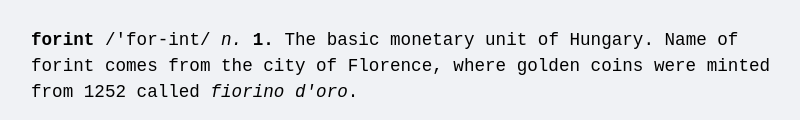
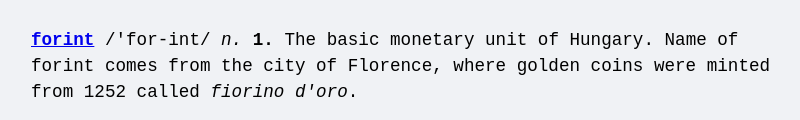
Before and after one commit to gergelyhornyak/basic-web-app, a website: page index.html in a window 1280 px wide. Shown: the part 325-445 px from the top of the page, without its empty margins (229-1029 px from the left). Drawn offline with Linux system fonts and the light colour scheme.

Commit message:
Update index.html

```diff
--- a/index.html
+++ b/index.html
@@ -22,7 +22,7 @@
         situation plummeting, someone's health worsening rapidly, or a politician's popularity dropping.
     </div>
     <div class="dictionary-entry">
-        <strong>forint</strong> /'for-int/ <i>n.</i> <strong>1.</strong> The basic monetary unit of Hungary.
+        <strong><a href="https://g.co/finance/HUF-EUR?window=MAX">forint</a></strong> /'for-int/ <i>n.</i> <strong>1.</strong> The basic monetary unit of Hungary.
         Name of forint comes from the city of Florence, where golden coins were minted from 1252 called <i>fiorino d'oro</i>.
     </div>
 </body>
```
